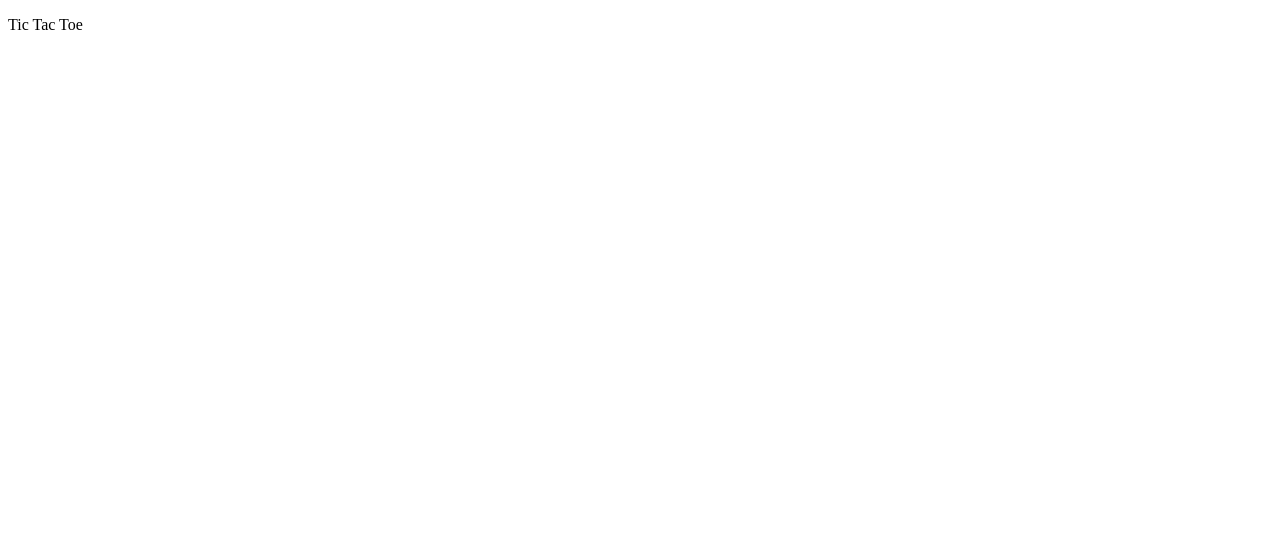
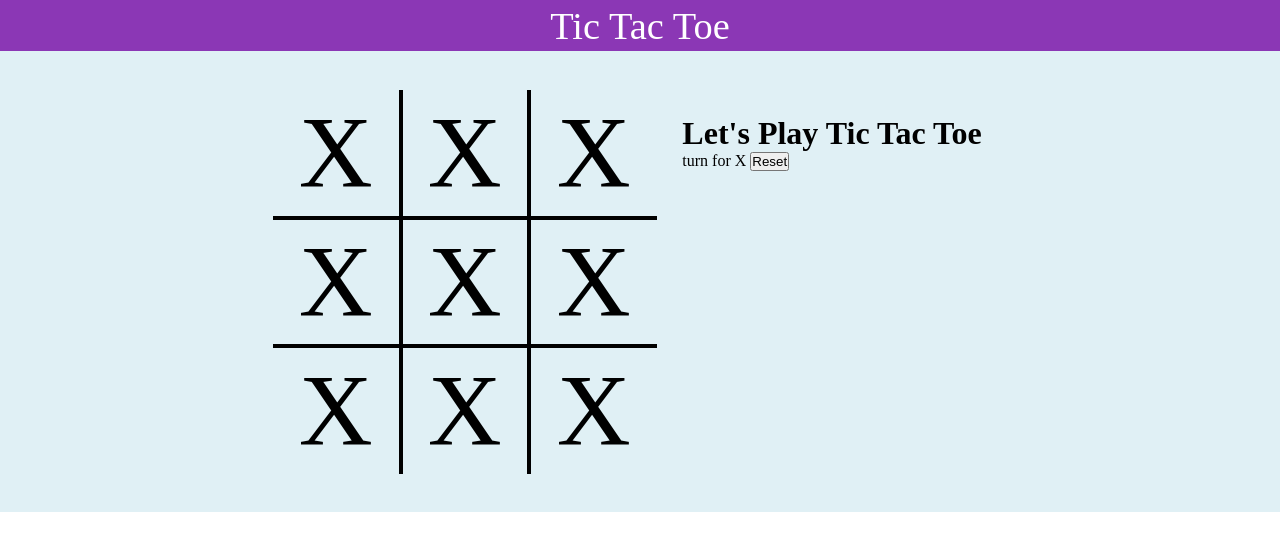
Before and after one commit to balakrishna02/TicTacToe, a plain HTML site: page index.html in a window 1280 px wide. Drawn offline with Linux system fonts and the light colour scheme.

Commit message:
css done

```diff
--- a/index.html
+++ b/index.html
@@ -4,10 +4,44 @@
     <meta charset="UTF-8">
     <meta name="viewport" content="width=device-width, initial-scale=1.0">
     <title>tic tac toe</title>
+    <link rel="stylesheet" href="style.css">
 </head>
 <body>
-    <p>Tic Tac Toe</p>
 
-    <script src="javaScript.js"></script>
+    <p class="header">
+        Tic Tac Toe
+    </p>
+    <!--
+    <button class="mode">
+        Mode change
+    </button>
+     -->
+
+    <div class="gamecontainer">
+        <div class="container">
+            <div class="box bt-0 bl-0"><span class="boxtext">X</span></div>
+            <div class="box bt-0"><span class="boxtext">X</span></div>
+            <div class="box bt-0 br-0"><span class="boxtext">X</span></div>
+
+            <div class="box bl-0"><span class="boxtext">X</span></div>
+            <div class="box "><span class="boxtext">X</span></div>
+            <div class="box br-0"><span class="boxtext">X</span></div>
+
+            <div class="box bl-0 bb-0"><span class="boxtext">X</span></div>
+            <div class="box bb-0"><span class="boxtext">X</span></div>
+            <div class="box br-0 bb-0"><span class="boxtext">X</span></div>
+        </div>
+
+        <div class="gameinfo">
+             <h1>Let's Play Tic Tac Toe</h1>
+             <div>
+                <span class="info">turn for X</span>
+                <button id="reset">Reset</button>
+            </div>
+        </div>
+    </div>
+
+
 </body>
+<script src="javaScript.js"></script>
 </html>
--- a/javaScript.js
+++ b/javaScript.js
@@ -0,0 +1,9 @@
+const modeMsg = document.querySelector("#mode");
+const body = document.querySelector("body");
+
+// modeMsg.forEach((mode) => {
+    // modeMsg.addEventListener("click", () => {
+    //     body.style.backgroundColor = "black";
+    //     body.style.color = white;
+    })
+// })
--- a/style.css
+++ b/style.css
@@ -2,3 +2,79 @@
     margin: 0;
     padding: 0;
 }
+
+/* body {
+    background-color: black;
+    color: white;
+} */
+
+.header{
+
+    background-color: rgb(139, 55, 181);
+    color: white;
+    height: 4vw;
+    font-size: 3vw;
+    display: flex;
+    justify-content: center;
+    align-items: center;
+    font-style: inherit;
+}
+
+.mode{
+
+    border-radius: 20%;
+}
+
+.gamecontainer {
+    background-color: rgb(224, 240, 245);
+    display: flex;
+    justify-content: center;
+    align-items: top;
+    padding: 3vw;
+}
+
+
+.container{
+    display: grid;
+    grid-template-rows: repeat(3, 10vw);
+    grid-template-columns: repeat(3, 10vw);
+}
+
+.box{
+    border: 2px solid black;
+    font-size: 8vw;
+    display: flex;
+    justify-content: center;
+    align-items: center;
+}
+
+.box:hover{
+    background-color: rgb(232, 192, 236);
+}
+
+.gameinfo{
+    /* padding: 0 34px; */
+    margin: 2vw;
+
+}
+
+.reset {
+    margin: 2vw;
+    font-size: 2vw;
+}
+
+.bt-0 {
+    border-top: none;
+}
+
+.bb-0 {
+    border-bottom: none;
+}
+
+.br-0 {
+    border-right: none;
+}
+
+.bl-0 {
+    border-left: none;
+}
```
